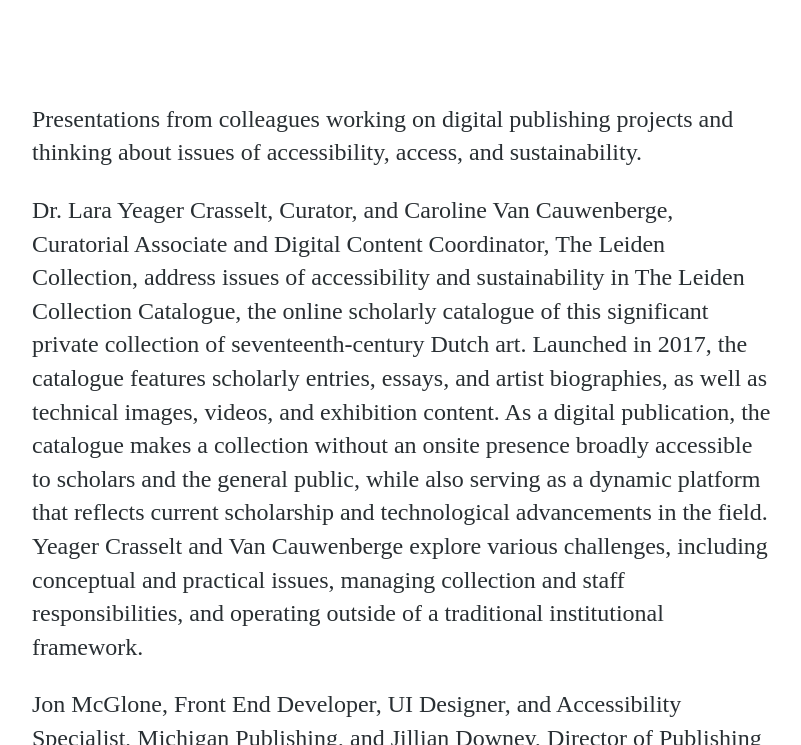
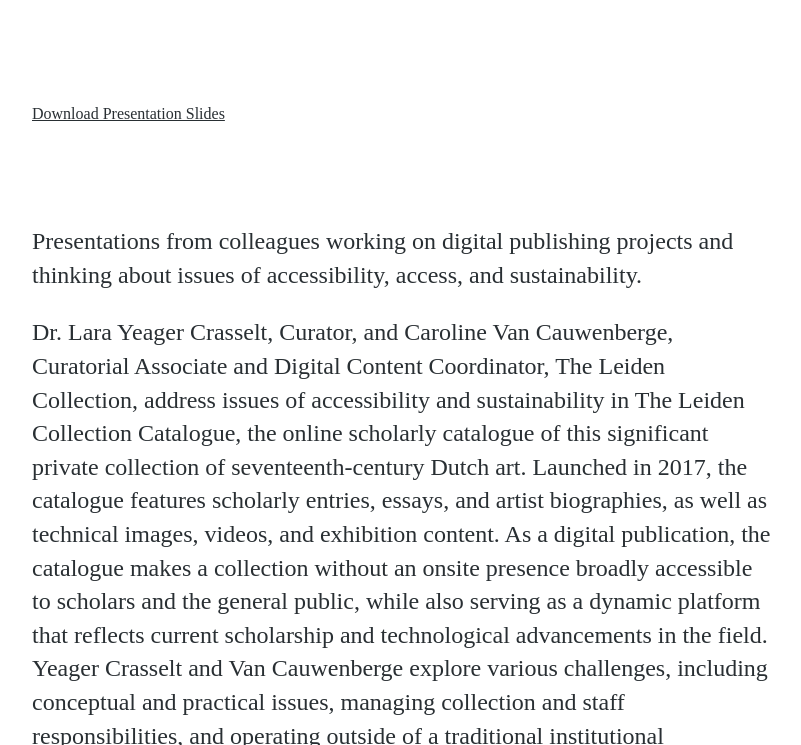
Before and after one commit to digpublishing/digpublishing.github.io, a Jekyll site: the page built from webinars/_posts/2024-06-22-digital-publications-access-and-accessibility.md, in a window 1280 px wide and 900 px high, scrolled down 773 px, cut to the strip 155-900 px from the top of the window. Shown: the whole strip, without its empty margins (238-1039 px from the left). Built offline with Jekyll 4.4.1, drawn with Linux system fonts in a browser that asks for light colours; some of the changed lines change nothing that is shown.

Commit message:
Update Webinar “2024-06-22-digital-publications-access-and-accessibility”

```diff
--- a/webinars/_posts/2024-06-22-digital-publications-access-and-accessibility.md
+++ b/webinars/_posts/2024-06-22-digital-publications-access-and-accessibility.md
@@ -2,6 +2,7 @@
 layout: webinar
 title: "Digital Publications: Access and Accessibility"
 video_id: kxV9j0pWixI&t=1658s
+slides_url: https://drive.google.com/file/d/1zA3ZbraBrdoo2AEMN0GPrpN1NCGlddYl/view
 date: March 24, 2020
 ---
 Presentations from colleagues working on digital publishing projects and thinking about issues of accessibility, access, and sustainability.
```
